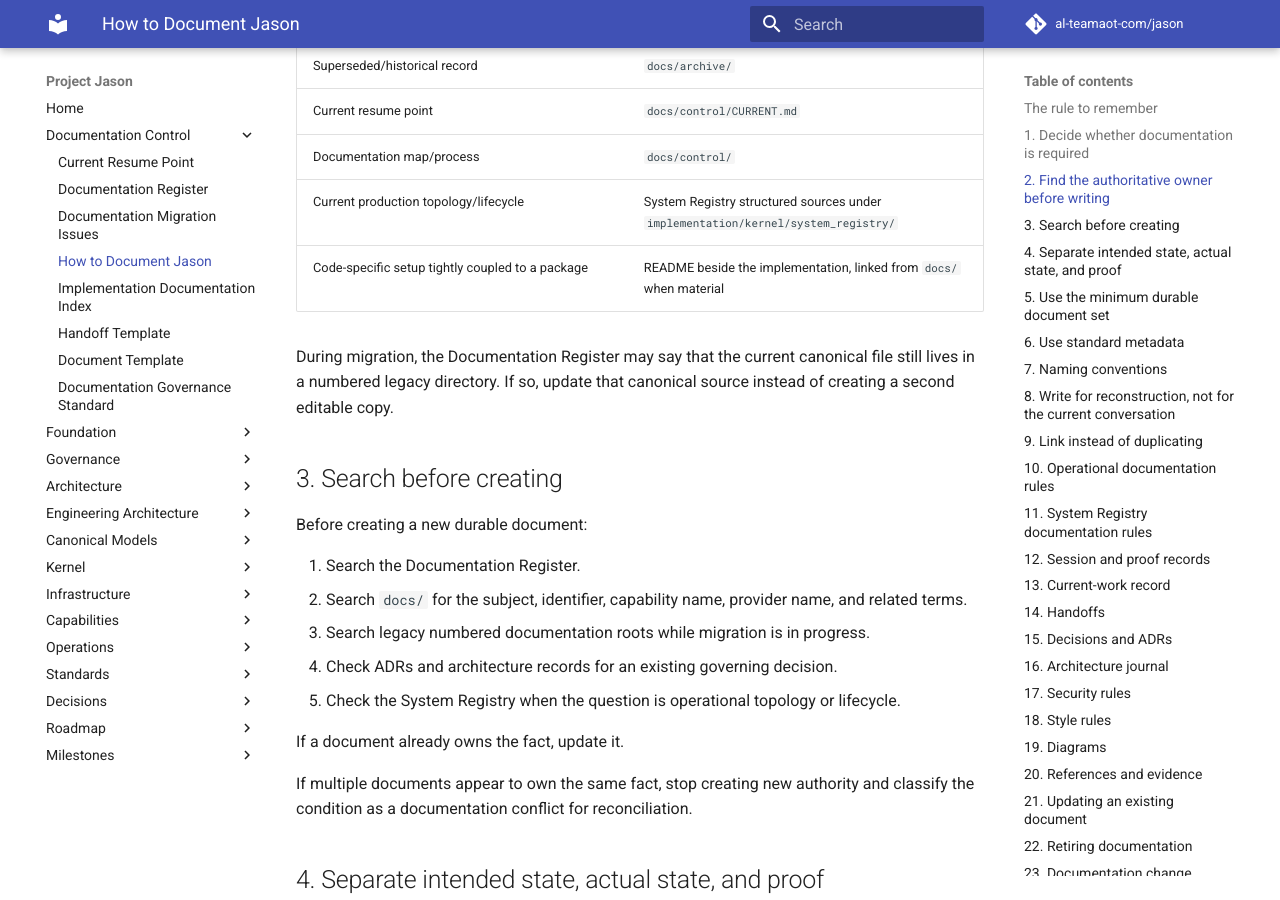
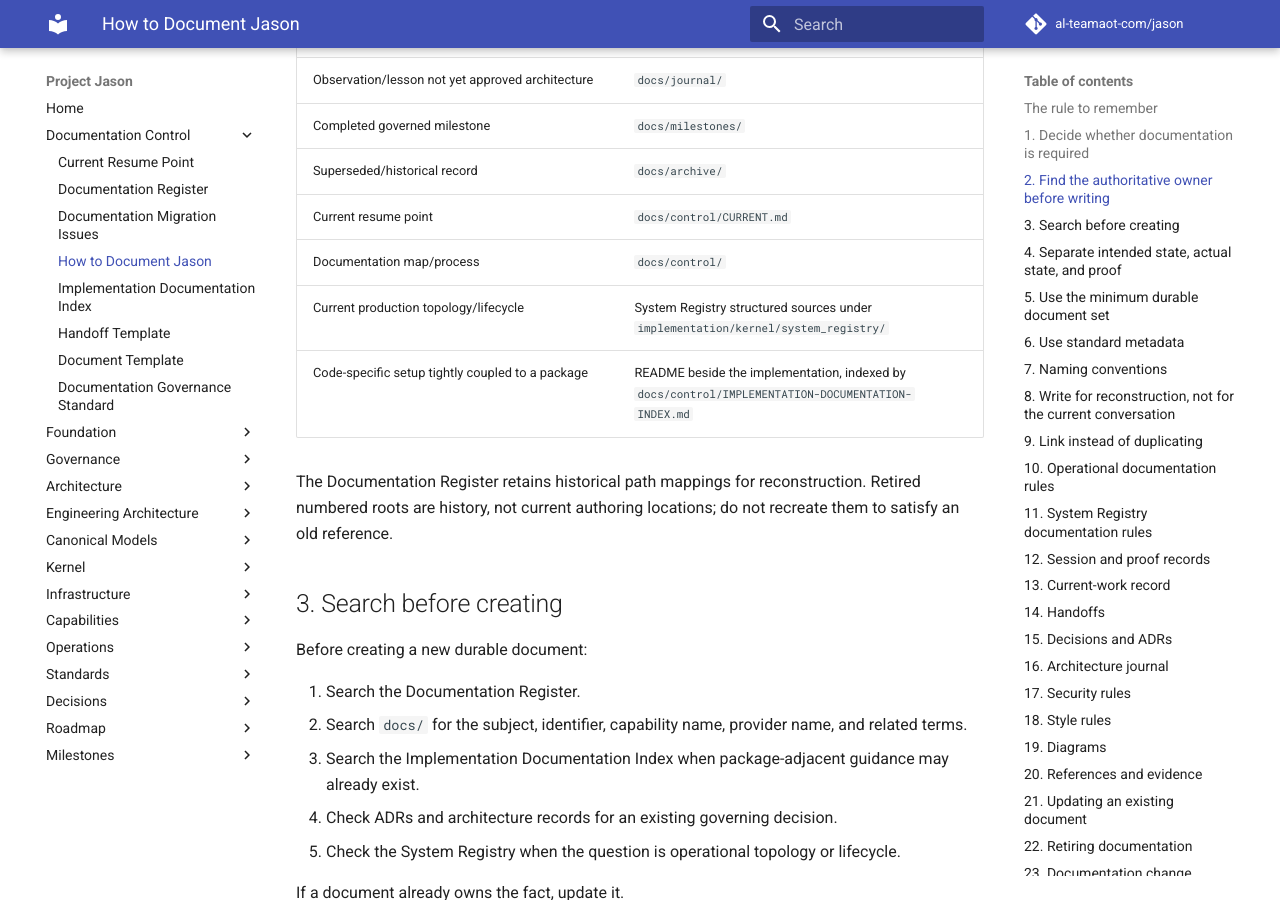
Before and after one commit to al-teamaot-com/jason, an MkDocs documentation site: the page built from docs/control/HOW-TO-DOCUMENT-JASON.md, in a window 1280 px wide and 900 px high, scrolled down 2062 px. Built offline with MkDocs 1.6.1 and Material for MkDocs 9.7.7, drawn with Linux system fonts in a browser that asks for light colours; comment, search, counter and statistics services are not loaded; some of the changed text lies outside the part shown.

Commit message:
Integrate implementation index into documentation practice

```diff
--- a/docs/control/HOW-TO-DOCUMENT-JASON.md
+++ b/docs/control/HOW-TO-DOCUMENT-JASON.md
@@ -14,9 +14,10 @@
 Before writing, consult:
 
 1. `docs/index.md` — documentation entry point.
-2. `docs/control/DOCUMENTATION-REGISTER.md` — source/authority map and migration status.
-3. This guide — how to classify and write the change.
-4. The governing architecture, standard, ADR, runbook, or System Registry record for the subject.
+2. `docs/control/DOCUMENTATION-REGISTER.md` — source/authority map and historical migration record.
+3. `docs/control/IMPLEMENTATION-DOCUMENTATION-INDEX.md` — package-adjacent README discovery and authority boundary when implementation-local documentation is relevant.
+4. This guide — how to classify and write the change.
+5. The governing architecture, standard, ADR, runbook, or System Registry record for the subject.
 
 ## 1. Decide whether documentation is required
 
@@ -59,9 +60,9 @@
 | Current resume point | `docs/control/CURRENT.md` |
 | Documentation map/process | `docs/control/` |
 | Current production topology/lifecycle | System Registry structured sources under `implementation/kernel/system_registry/` |
-| Code-specific setup tightly coupled to a package | README beside the implementation, linked from `docs/` when material |
+| Code-specific setup tightly coupled to a package | README beside the implementation, indexed by `docs/control/IMPLEMENTATION-DOCUMENTATION-INDEX.md` |
 
-During migration, the Documentation Register may say that the current canonical file still lives in a numbered legacy directory. If so, update that canonical source instead of creating a second editable copy.
+The Documentation Register retains historical path mappings for reconstruction. Retired numbered roots are history, not current authoring locations; do not recreate them to satisfy an old reference.
 
 ## 3. Search before creating
 
@@ -69,7 +70,7 @@
 
 1. Search the Documentation Register.
 2. Search `docs/` for the subject, identifier, capability name, provider name, and related terms.
-3. Search legacy numbered documentation roots while migration is in progress.
+3. Search the Implementation Documentation Index when package-adjacent guidance may already exist.
 4. Check ADRs and architecture records for an existing governing decision.
 5. Check the System Registry when the question is operational topology or lifecycle.
 
@@ -399,7 +400,8 @@
 - [ ] Was something materially proven or reconciled? Add/update proof/session record.
 - [ ] Did the safe resume point change? Update `docs/control/CURRENT.md`.
 - [ ] Is there now more than one editable source for the same fact? Reconcile it.
-- [ ] Are new documents indexed from `docs/`?
+- [ ] Are new governed documents indexed from `docs/`?
+- [ ] Is every implementation-local README under `implementation/` or `infrastructure/` represented in `docs/control/IMPLEMENTATION-DOCUMENTATION-INDEX.md`?
 - [ ] Are statuses supported by evidence/approval?
 - [ ] Are links valid?
 - [ ] Are secrets absent?
@@ -411,10 +413,11 @@
 
 1. Read `docs/index.md`.
 2. Read `docs/control/CURRENT.md`.
-3. Read `docs/control/DOCUMENTATION-REGISTER.md` if locating authority or migrating docs.
+3. Read `docs/control/DOCUMENTATION-REGISTER.md` if locating authority or migration history.
 4. Read this guide before adding or reorganizing documentation.
-5. Read the governing architecture/ADR/runbook/component records for the workstream.
-6. Inspect current Git and System Registry/host evidence before making claims about current runtime state.
+5. Read `docs/control/IMPLEMENTATION-DOCUMENTATION-INDEX.md` when implementation-local README guidance is relevant.
+6. Read the governing architecture/ADR/runbook/component records for the workstream.
+7. Inspect current Git and System Registry/host evidence before making claims about current runtime state.
 
 If conversation memory conflicts with durable documentation or observed evidence, durable governed sources win.
 
```
